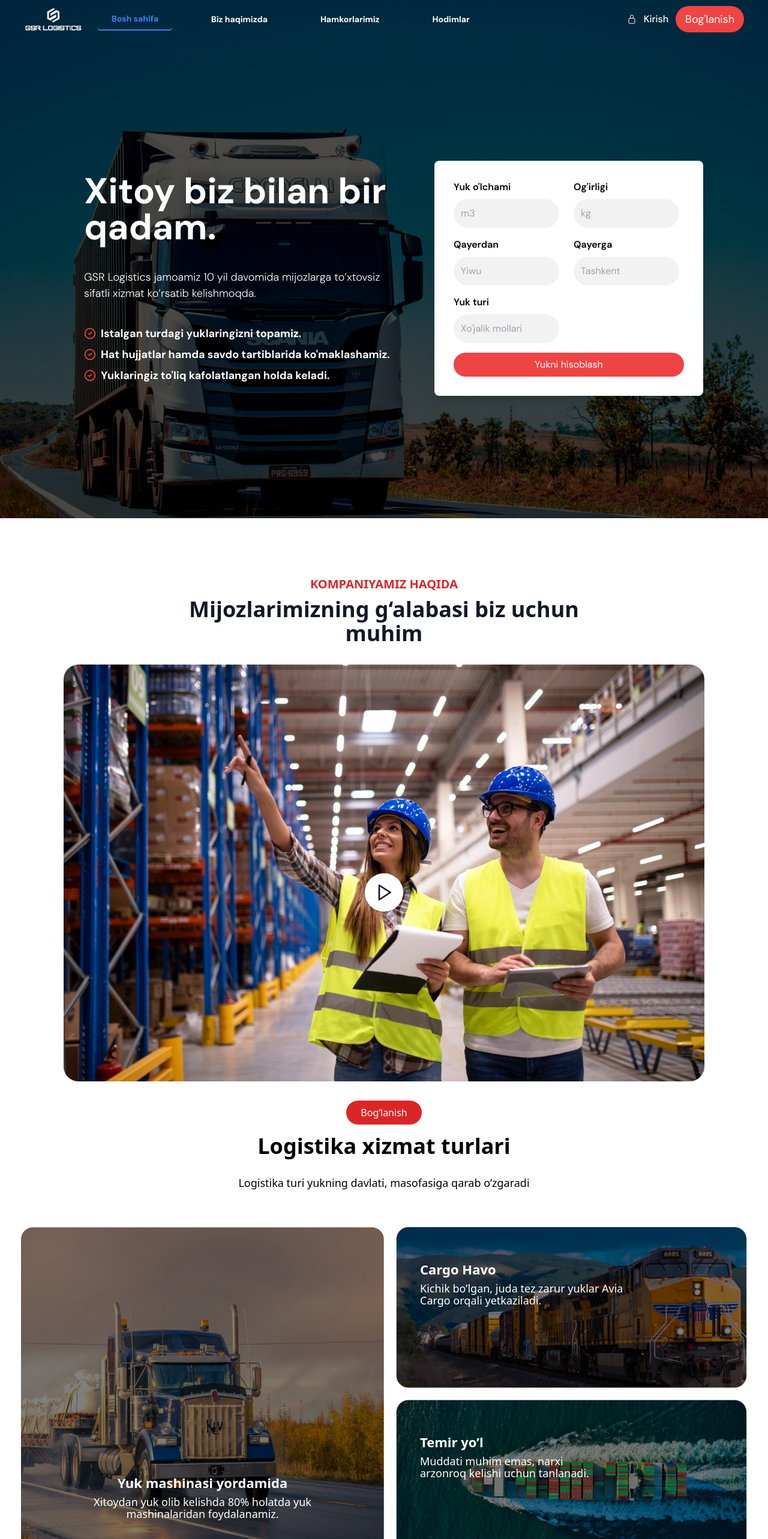
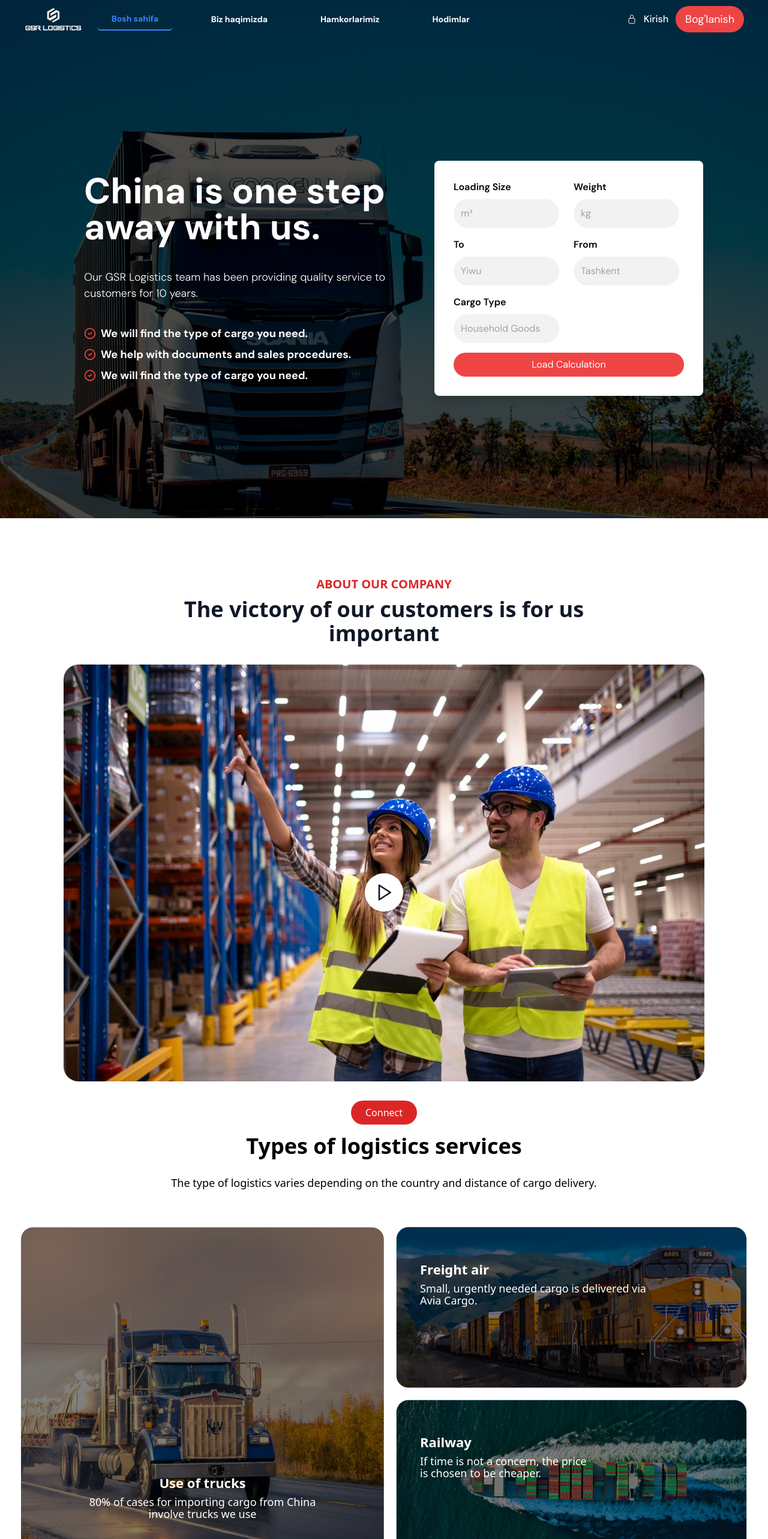
Before and after one commit to Alisher0903/gsr-logistic, a React (Create React App) app: page / in a window 1280 px wide. Shown: the top 2566 px of the page at 60% size. Built offline with nearby package versions, Linux system fonts and the light colour scheme; a web font is replaced by a local one.

Commit message:
til bilan ishlayapman

```diff
--- a/src/components/home page/Home.jsx
+++ b/src/components/home page/Home.jsx
@@ -30,6 +30,7 @@ import { AiFillInstagram } from "react-icons/ai";
 import { toast } from "react-toastify";
 import axios from "axios";
 import { url } from "../api";
+import { t } from "i18next";
 
 const images = [asset1, asset2, asset3, asset4, asset5, asset6, asset7, asset8];
 
@@ -118,10 +119,9 @@ function Home({ changeLang }) {
           className="flex items-center flex-wrap justify-center min-h-screen bg-cover gap-10 bg-center"
         >
           <div className="flex flex-col items-start p-8 space-y-10 text-white max-w-xl">
-            <h1 className="text-6xl font-bold">Xitoy biz bilan bir qadam.</h1>
+            <h1 className="text-6xl font-bold">{t("home")}</h1>
             <p className="my-20 text-[18px] font-light">
-              GSR Logistics jamoamiz 10 yil davomida mijozlarga to’xtovsiz
-              sifatli xizmat ko’rsatib kelishmoqda.
+              {t("info")}
             </p>
             <ul className="space-y-2 font-bold text-[18px]">
               <li className="flex items-center">
@@ -140,7 +140,7 @@ function Home({ changeLang }) {
                   <circle cx="12" cy="12" r="10" />
                   <path d="m9 12 2 2 4-4" />
                 </svg>
-                Istalgan turdagi yuklaringizni topamiz.
+                {t('yuklar')}
               </li>
               <li className="flex items-center">
                 <svg
@@ -158,7 +158,7 @@ function Home({ changeLang }) {
                   <circle cx="12" cy="12" r="10" />
                   <path d="m9 12 2 2 4-4" />
                 </svg>
-                Hat hujjatlar hamda savdo tartiblarida ko'maklashamiz.
+                {t("hujjat")}
               </li>
               <li className="flex items-center">
                 <svg
@@ -176,7 +176,7 @@ function Home({ changeLang }) {
                   <circle cx="12" cy="12" r="10" />
                   <path d="m9 12 2 2 4-4" />
                 </svg>
-                Yuklaringiz to'liq kafolatlangan holda keladi.
+                {t("yuklar")}
               </li>
             </ul>
           </div>
@@ -184,7 +184,7 @@ function Home({ changeLang }) {
             <div className="grid grid-cols-2 gap-4">
               <div className="space-y-2">
                 <label className="font-semibold" htmlFor="volume">
-                  Yuk o'lchami
+                  {t("razmer")}
                 </label>
                 <input
                   onChange={(e) =>
@@ -192,25 +192,25 @@ function Home({ changeLang }) {
                   }
                   className="outline-none rounded-full p-3 w-44 bg-[#f2f2f2]"
                   id="volume"
-                  placeholder="m3"
+                  placeholder={t("m3")}
                   type="number"
                 />
               </div>
               <div className="space-y-2">
                 <label className="font-semibold" htmlFor="weight">
-                  Og'irligi
+                  {t("ogirlik")}
                 </label>
                 <input
                   onChange={(e) => setResult({ ...result, kg: e.target.value })}
                   className="outline-none rounded-full p-3 w-44 bg-[#f2f2f2]"
                   id="weight"
-                  placeholder="kg"
+                  placeholder={t("kg")}
                   type="number"
                 />
               </div>
               <div className="space-y-2">
                 <label className="font-semibold" htmlFor="from">
-                  Qayerdan
+                  {t("qayerga")}
                 </label>
                 <input
                   onChange={(e) =>
@@ -218,12 +218,12 @@ function Home({ changeLang }) {
                   }
                   className="outline-none rounded-full p-3 w-44 bg-[#f2f2f2]"
                   id="from"
-                  placeholder="Yiwu"
+                  placeholder={t("qayer")}
                 />
               </div>
               <div className="space-y-2">
                 <label className="font-semibold" htmlFor="to">
-                  Qayerga
+                  {t("qayerdan")}
                 </label>
                 <input
                   onChange={(e) =>
@@ -231,13 +231,13 @@ function Home({ changeLang }) {
                   }
                   className="outline-none rounded-full p-3 w-44 bg-[#f2f2f2]"
                   id="to"
-                  placeholder="Tashkent"
+                  placeholder={t("Toshkent")}
                 />
               </div>
               <div className="flex gap-10 items-center">
                 <div className="col-span-2 flex flex-col space-y-2">
                   <label className="font-semibold" htmlFor="type">
-                    Yuk turi
+                    {t("qancha")}
                   </label>
                   <input
                     onChange={(e) =>
@@ -245,7 +245,7 @@ function Home({ changeLang }) {
                     }
                     className="outline-none rounded-full p-3 w-44 bg-[#f2f2f2]"
                     id="type"
-                    placeholder="Xo'jalik mollari"
+                    placeholder={t("mahsulot")}
                   />
                 </div>
                 <h1 className="text-xl mt-7">
@@ -259,7 +259,7 @@ function Home({ changeLang }) {
               onClick={getResult}
               className="w-full rounded-full py-2 mt-4 bg-red-500 text-white"
             >
-              Yukni hisoblash
+              {t("xisoblash")}
             </button>
           </div>
         </div>
@@ -275,10 +275,10 @@ function Home({ changeLang }) {
         >
           <div className="text-center">
             <h2 className="text-xl font-bold text-red-600 uppercase">
-              Kompaniyamiz haqida
+              {t("komponiya")}
             </h2>
             <h1 className="mt-2 text-4xl font-bold text-gray-900">
-              Mijozlarimizning g‘alabasi biz uchun <br /> muhim
+              {t("mijozlar")} <br /> {t("muhim")}
             </h1>
           </div>
           <div className="relative mt-8">
@@ -304,27 +304,26 @@ function Home({ changeLang }) {
             }}
             className="mt-8 bg-red-600 text-white rounded-full px-6 py-2"
           >
-            Bog‘lanish
+            {t('boglanish')}
           </button>
         </div>
         {/* end second section */}
 
         {/* start forth section */}
         <div className="w-full flex justify-center items-center gap-5  flex-col">
-          <h1 className="text-4xl font-bold">Logistika xizmat turlari</h1>
+          <h1 className="text-4xl font-bold">{t("xizmat_turi")}</h1>
           <p className="p-2 text-[18px]">
-            Logistika turi yukning davlati, masofasiga qarab o’zgaradi
+            {t("yuk_davlati")}
           </p>
           <div className="flex gap-5 p-3 my-5 flex-wrap">
             <div className="relative text-center flex justify-center">
               <img src={container2} alt="" />
               <div className="absolute bottom-20">
                 <h5 className="md:text-[22px] text-lg text-white font-bold">
-                  Yuk mashinasi yordamida
+                  {t("yuk_mashinasi")}
                 </h5>
                 <p className="md:text-[18px] text-sm text-white w-96 mt-2">
-                  Xitoydan yuk olib kelishda 80% holatda yuk mashinalaridan
-                  foydalanamiz.
+                  {t("xitoydan_yuk")}
                 </p>
               </div>
             </div>
@@ -333,11 +332,10 @@ function Home({ changeLang }) {
                 <img src={container3} alt="" />
                 <div className="absolute top-14 ml-10">
                   <h5 className="md:text-[22px] text-lg text-white font-bold">
-                    Cargo Havo
+                    {t("cargo")}
                   </h5>
                   <p className="md:text-[18px] text-sm text-white w-96 mt-2">
-                    Kichik bo’lgan, juda tez zarur yuklar Avia Cargo orqali
-                    yetkaziladi.
+                    {t("avia_cargo")}
                   </p>
                 </div>
               </div>
@@ -345,10 +343,10 @@ function Home({ changeLang }) {
                 <img src={container4} alt="" />
                 <div className="absolute top-14 ml-10">
                   <h5 className="md:text-[22px] text-lg text-white font-bold">
-                    Temir yo’l
+                    {t("temir_yul")}
                   </h5>
                   <p className="md:text-[18px] text-sm text-white w-72 mt-2">
-                    Muddati muhim emas, narxi arzonroq kelishi uchun tanlanadi.
+                    {t("narxi_arzon")}
                   </p>
                 </div>
               </div>
@@ -405,7 +403,7 @@ function Home({ changeLang }) {
                 </p>
                 <p className="text-muted-foreground mb-4">
                   GSR Logistics kompaniyasi Xitoydan topishdan tashqari to
-                  toshkenda qo'limizga kelib tushmunga, har bir bosqichda fizni
+                  toshkenda qo'limizga kelib tushgunga, har bir bosqichda bizni
                   foydamizni o'ylab ish yuritishadi, shu sababdan doim
                   ishonamiz.
                 </p>
--- a/src/locale/translateEn.js
+++ b/src/locale/translateEn.js
@@ -261,6 +261,38 @@ const translateEn = {
   category: "Cargo Price",
   priceCargo: "VOLUME WEIGHT",
   priceKub: "PRICE PER CUBE",
+  home: "China is one step away with us.",
+  info: "Our GSR Logistics team has been providing quality service to customers for 10 years.",
+  yuklar: "We will find the type of cargo you need.",
+  hujjat: "We help with documents and sales procedures.",
+  kafolat: "Your parcels will arrive fully insured.",
+  razmer: "Loading Size",
+  ogirlik: "Weight",
+  qayerga: "To",
+  qayerdan: "From",
+  qancha: "Cargo Type",
+  m3: "m³",
+  kg: "kg",
+  qayer: "Yiwu",
+  Toshkent: "Tashkent",
+  mahsulot: "Household Goods",
+  xisoblash: "Load Calculation",
+  komponiya: "About our company",
+  mijozlar: "The victory of our customers is for us",
+  muhim: "important",
+  boglanish: "Connect",
+  xizmat_turi: "Types of logistics services",
+  yuk_davlati: "The type of logistics varies depending on the country and distance of cargo delivery.",
+  yuk_mashinasi: "Use of trucks",
+  xitoydan_yuk:"80% of cases for importing cargo from China involve trucks we use",
+  cargo: "Freight air",
+  avia_cargo: "Small, urgently needed cargo is delivered via Avia Cargo.",
+  temir_yul: "Railway",
+  narxi_arzon: "If time is not a concern, the price is chosen to be cheaper.",
+  yutuqlarimiz: "Our achievements",
+  natija:"Check out the numbers we've achieved over 10 years",
+  hamkorlik:"We have been cooperating for more than 4 years",
+
 };
 
 export default translateEn;
--- a/src/locale/translateRu.js
+++ b/src/locale/translateRu.js
@@ -256,7 +256,36 @@ const translateRu = {
   kasserHisob: "Этот товар не был учтен кассиром",
   category: "Цена груза",
   priceCargo: "Объемный вес",
-  priceKub: "Цена за куб"
+  priceKub: "Цена за куб",
+  // Landing page
+  home: "Китай находится с нами в одном шаге.",
+  info: "Наша команда GSR Logistics уже 10 лет предоставляет качественный сервис клиентам.",
+  yuklar: "Мы найдем необходимый Вам тип груза.",
+  hujjat: "Помогаем с документами и процедурами продажи.",
+  kafolat: "Ваши посылки прибудут полностью застрахованными",
+  razmer: "Размер загрузки",
+  ogirlik: "Масса",
+  qayerga: "Где",
+  qayerdan: "куда",
+  qancha: "Тип груза",
+  m3: "м3",
+  kg: "кг",
+  qayer: "Иу",
+  Toshkent: "Ташкент",
+  mahsulot: "Домашние товары",
+  xisoblash: "Расчет нагрузки",
+  komponiya: "О нашей компании",
+  mijozlar: "Победа наших клиентов для нас",
+  muhim: "важно",
+  boglanish:"Соединять",
+  xizmat_turi:"Виды логистических услуг",
+  yuk_davlati:"Тип логистики варьируется в зависимости от страны и расстояния доставки груза.",
+  yuk_mashinasi:"Использование грузовика",
+  xitoydan_yuk:"80% случаев привоза грузов из Китая приходится на фуры мы используем",
+  cargo:"Грузовой воздух",
+  avia_cargo:"Небольшие, очень быстро необходимые грузы через Avia Cargo доставленный.",
+  temir_yul:"Железнодорожный",
+  narxi_arzon:"Срок не важен, цена выбирается подешевле."
 };
 
 export default translateRu;
```
Also changed, not shown: src/components/home page/HomeFooter.jsx (+37 -12 lines).
